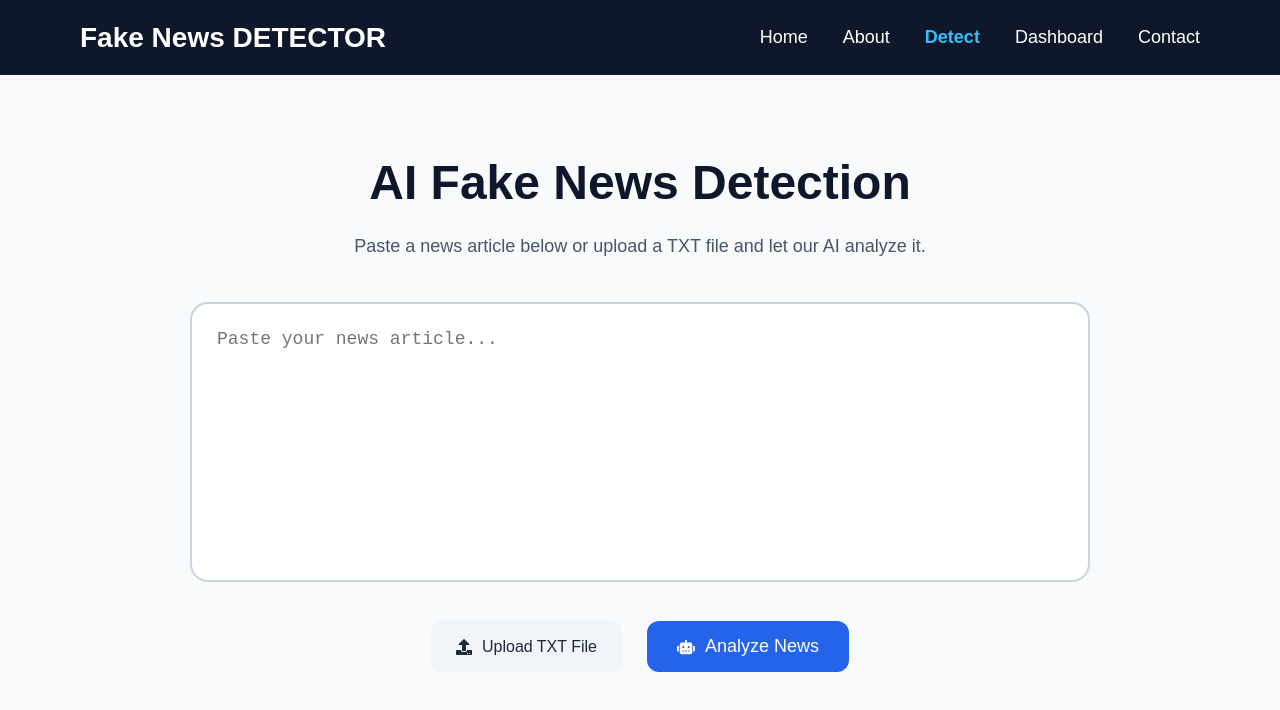
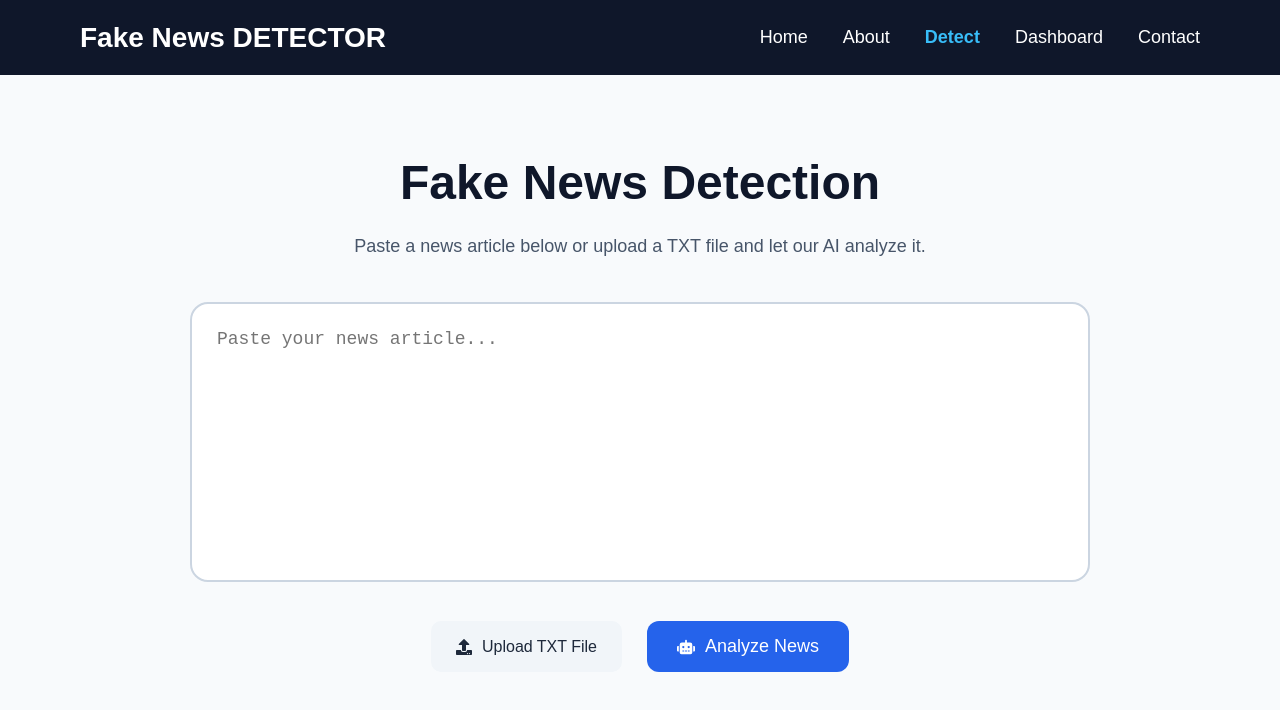
Before and after one commit to Navdeep2810s/Fake-News-Detection, a React (Vite) app in the folder fakevsrealnews/: page /detect in a window 1280 px wide. Shown: the top 710 px of the page. Built offline with nearby package versions, Linux system fonts and the light colour scheme.

Commit message:
Connect frontend to Render backend

```diff
--- a/fakevsrealnews/src/pages/detect.jsx
+++ b/fakevsrealnews/src/pages/detect.jsx
@@ -60,7 +60,7 @@ function Detect() {
       <Navbar />
 
       <section className="detect-page">
-        <h1>AI Fake News Detection</h1>
+        <h1> Fake News Detection</h1>
 
         <p>
           Paste a news article below or upload a TXT file and let our AI analyze
```
